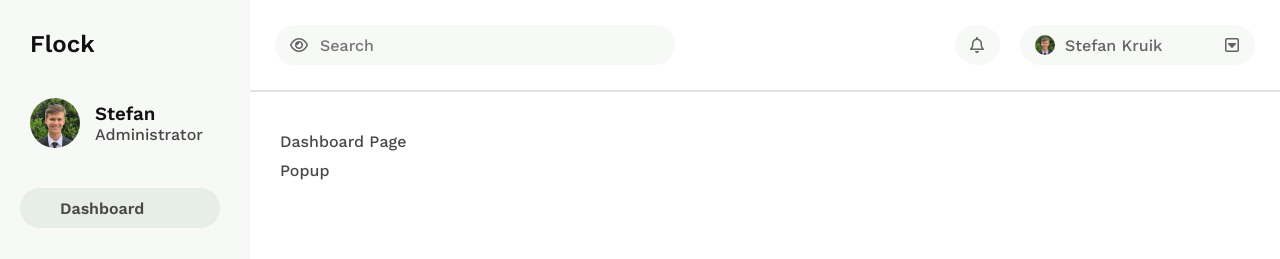
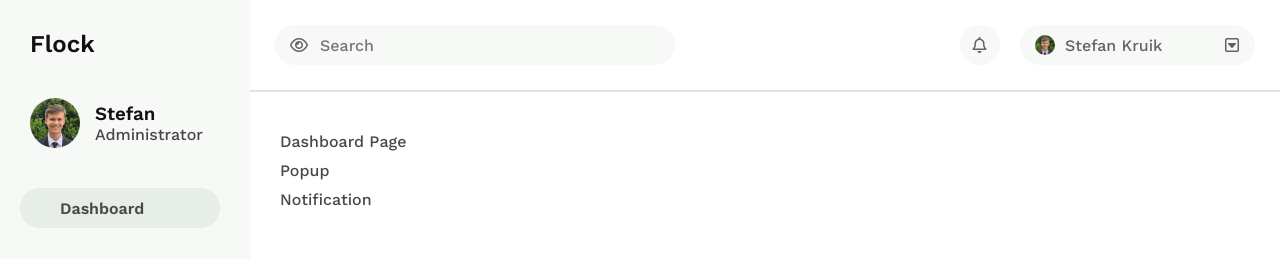
Before and after one commit to SVKruik-Organization/SK-Administrator, a Vue app in the folder frontend/: page /login in a window 1280 px wide. Both pictures are taken after a click on the button "Login Button". Shown: the top 259 px of the page. Built offline with nearby package versions, Linux system fonts and the light colour scheme; some icons are missing.

Commit message:
Searchbar Focus #9 & Notification System #2

```diff
--- a/frontend/src/components/NavBar.vue
+++ b/frontend/src/components/NavBar.vue
@@ -1,39 +1,61 @@
 <script lang="ts">
 import { defineComponent } from 'vue';
 import { useUserStore } from '@/stores/UserStore';
+import { useNotificationStore } from '@/stores/NotificationStore';
 import type { UserData } from '@/assets/customTypes';
+import NavbarNotificationItem from './NavbarNotificationItem.vue';
 
 export default defineComponent({
     name: "NavbarComponent",
     data() {
         return {
-            "dropdownIcon": null as unknown as HTMLElement,
-            "dropdownMenu": null as unknown as HTMLDivElement,
+            "userDropdownIcon": null as unknown as HTMLElement,
+            "userDropdownMenu": null as unknown as HTMLDivElement,
+            "notificationDropdownIcon": null as unknown as HTMLElement,
+            "notificationDropdownMenu": null as unknown as HTMLDivElement
         }
+    },
+    components: {
+        NavbarNotificationItem
     },
     setup() {
         return {
-            userStore: useUserStore()
+            userStore: useUserStore(),
+            notificationStore: useNotificationStore()
         }
     },
     methods: {
         /**
-         * Open or close the dropdown.
+         * Open or close the user dropdown.
          */
-        toggleDropdown(): void {
-            if (this.dropdownIcon && this.dropdownIcon.classList.contains("rotated")) {
-                this.closeDropdown();
+        toggleUserDropdown(): void {
+            if (this.userDropdownIcon && this.userDropdownIcon.classList.contains("rotated")) {
+                this.closeUserDropdown();
             } else {
-                if (this.dropdownIcon) this.dropdownIcon.classList.add("rotated");
-                if (this.dropdownMenu) this.dropdownMenu.classList.add("visible");
+                if (this.userDropdownIcon) this.userDropdownIcon.classList.add("rotated");
+                if (this.userDropdownMenu) this.userDropdownMenu.classList.add("visible");
             }
         },
         /**
-         * Closes the dropdown, regardless of current state.
+         * Open or close the notification dropdown.
          */
-        closeDropdown(): void {
-            if (this.dropdownIcon) this.dropdownIcon.classList.remove("rotated");
-            if (this.dropdownMenu) this.dropdownMenu.classList.remove("visible");
+        toggleNotificationDropdown(): void {
+            if (this.notificationDropdownMenu && this.notificationDropdownMenu.classList.contains("visible")) {
+                this.closeNotificationDropdown();
+            } else if (this.notificationDropdownMenu) this.notificationDropdownMenu.classList.add("visible");
+        },
+        /**
+         * Closes the user dropdown, regardless of current state.
+         */
+        closeUserDropdown(): void {
+            if (this.userDropdownIcon) this.userDropdownIcon.classList.remove("rotated");
+            if (this.userDropdownMenu) this.userDropdownMenu.classList.remove("visible");
+        },
+        /**
+         * Closes the notification dropdown, regardless of current state.
+         */
+        closeNotificationDropdown(): void {
+            if (this.notificationDropdownMenu) this.notificationDropdownMenu.classList.remove("visible");
         },
         /**
          * Clear store and redirect to homepage.
@@ -41,18 +63,29 @@ export default defineComponent({
         signOut() {
             this.userStore.setUser({} as UserData);
             this.$router.push("/");
+        },
+        /**
+         * Focus searchbar
+         */
+        focusSearchbar() {
+            (this.$refs["searchBar"] as HTMLInputElement).focus();
         }
     },
     mounted() {
         // Set Dropdown Components
-        this.dropdownIcon = this.$refs["dropdownIcon"] as HTMLElement;
-        this.dropdownMenu = this.$refs["dropdownMenu"] as HTMLDivElement;
+        this.userDropdownIcon = this.$refs["userDropdownIcon"] as HTMLElement;
+        this.userDropdownMenu = this.$refs["userDropdownMenu"] as HTMLDivElement;
+        this.notificationDropdownIcon = this.$refs["notificationDropdownIcon"] as HTMLElement;
+        this.notificationDropdownMenu = this.$refs["notificationDropdownMenu"] as HTMLDivElement;
 
         // Global Close Dropdown
         document.body.addEventListener("click", (event: MouseEvent): void => {
             const eventTarget: HTMLElement = event.target as HTMLElement;
             if (!eventTarget) return;
-            if (!eventTarget.classList.contains("click-item")) this.closeDropdown();
+            if (!eventTarget.classList.contains("click-item")) {
+                this.closeUserDropdown();
+                this.closeNotificationDropdown();
+            };
         });
     },
 });
@@ -61,29 +94,38 @@ export default defineComponent({
 <template>
     <nav>
         <div class="searchbar-container navbar-pill">
-            <!-- TODO: #9 -->
-            <i class="fa-regular fa-eye"></i>
+            <i class="fa-regular fa-eye" @click="focusSearchbar"></i>
             <!-- TODO: #6 <i class="fa-regular fa-magnifying-glass"></i> -->
-            <input placeholder="Search" type="text">
+            <input placeholder="Search" type="text" ref="searchBar">
         </div>
         <section class="nav-right">
-            <div class="notification-icon navbar-pill">
-                <i class="fa-regular fa-bell"></i>
-                <!-- TODO: #2 <i class="fa-regular fa-bell-ring"></i> -->
+            <div class="notification-pill-container">
+                <div class="navbar-pill notification-pill">
+                    <i ref="notificationDropdownIcon" class="fa-regular fa-bell"></i>
+                    <span class="click-item notification-user-item" @click="toggleNotificationDropdown()"></span>
+                    <!-- TODO: #2 <i class="fa-regular fa-bell-ring"></i> -->
+                </div>
+                <div ref="notificationDropdownMenu" class="notification-dropdown-menu shadow dropdown-menu">
+                    <NavbarNotificationItem v-for="notification in notificationStore.notifications"
+                        :id="notification.ticket" :ticket="notification.ticket" :type="notification.type"
+                        :message="notification.message" :read="notification.read" :source="notification.source"
+                        :date="notification.date">
+                    </NavbarNotificationItem>
+                </div>
             </div>
             <div class="user-pill-container">
                 <div class="navbar-pill user-pill">
                     <img :src="userStore.user.imageUrl" alt="Profile Picture">
                     <p>{{ userStore.user.firstName }} {{ userStore.user.lastName }}</p>
-                    <i ref="dropdownIcon" class="fa-regular fa-square-caret-down dropdown-icon"></i>
+                    <i ref="userDropdownIcon" class="fa-regular fa-square-caret-down user-dropdown-icon"></i>
                     <!-- TODO: #6 <i class="fa-regular fa-angle-down"></i> -->
-                    <span class="click-item" @click="toggleDropdown()"></span>
+                    <span class="click-item" @click="toggleUserDropdown()"></span>
                 </div>
-                <div ref="dropdownMenu" class="dropdown-menu shadow">
-                    <RouterLink class="dropdown-item" to="/">Home</RouterLink>
-                    <RouterLink class="dropdown-item" to="/preferences/support">Support</RouterLink>
+                <div ref="userDropdownMenu" class="user-dropdown-menu shadow dropdown-menu">
+                    <RouterLink class="user-dropdown-item" to="/">Home</RouterLink>
+                    <RouterLink class="user-dropdown-item" to="/preferences/support">Support</RouterLink>
                     <span class="splitter"></span>
-                    <button class="sign-out-button dropdown-item" type="button" @click="signOut()">
+                    <button class="sign-out-button user-dropdown-item" type="button" @click="signOut()">
                         <p>Sign Out</p>
                         <i class="fa-regular fa-arrow-right-from-bracket"></i>
                     </button>
@@ -128,6 +170,10 @@ nav {
     background-color: var(--color-fill-dark);
 }
 
+input {
+    width: 100%;
+}
+
 /* Left */
 .searchbar-container {
     gap: 15px;
@@ -147,6 +193,17 @@ nav {
     justify-content: center;
     border-radius: 50%;
     aspect-ratio: 1 / 1;
+}
+
+.notification-pill {
+    display: flex;
+    align-items: center;
+    justify-content: center;
+    border-radius: 50%;
+    position: relative;
+    height: 40px;
+    width: 40px;
+    padding: 0;
 }
 
 .user-pill {
@@ -180,13 +237,15 @@ img {
     z-index: 1;
 }
 
+.notification-user-item {
+    margin: 0;
+}
+
 .dropdown-menu {
     display: none;
     flex-direction: column;
     gap: 5px;
     position: absolute;
-    width: 150px;
-    right: 25px;
     height: fit-content;
     top: 80px;
     background-color: var(--color-fill);
@@ -197,6 +256,16 @@ img {
     padding: 5px;
 }
 
+.notification-dropdown-menu {
+    width: fit-content;
+    right: 280px;
+}
+
+.user-dropdown-menu {
+    width: 150px;
+    right: 25px;
+}
+
 .rotated {
     rotate: 180deg;
 }
@@ -205,13 +274,13 @@ img {
     display: flex;
 }
 
-.dropdown-item {
+.user-dropdown-item {
     box-sizing: border-box;
     padding: 5px;
     border-radius: var(--border-radius-low);
 }
 
-.dropdown-item:hover {
+.user-dropdown-item:hover {
     background-color: var(--color-fill-dark);
 }
 
--- /dev/null
+++ b/frontend/src/components/NavbarNotificationItem.vue
@@ -0,0 +1,42 @@
+<script lang="ts">
+import { defineComponent } from 'vue';
+
+export default defineComponent({
+    name: "NavbarNotificationItem",
+    props: {
+        "ticket": String,
+        "type": String,
+        "message": String,
+        "read": Boolean,
+        "source": String,
+        "date": Date
+    }
+});
+</script>
+
+<template>
+    <div class="notification-item">
+        <span :style="`background-color: var(--color-${type});`" class="type-indicator"></span>
+        <p>{{ message }}</p>
+    </div>
+</template>
+
+<style scoped>
+.notification-item {
+    display: flex;
+    align-items: center;
+    gap: 10px;
+    width: fit-content;
+    height: 30px;
+    border-top-right-radius: var(--border-radius-low);
+    border-bottom-right-radius: var(--border-radius-low);
+    min-width: 300px;
+}
+
+.type-indicator {
+    height: 100%;
+    width: 5px;
+    border-top-left-radius: var(--border-radius-low);
+    border-bottom-left-radius: var(--border-radius-low);
+}
+</style>
--- a/frontend/src/pages/DashboardPage.vue
+++ b/frontend/src/pages/DashboardPage.vue
@@ -1,22 +1,40 @@
 <script lang="ts">
-import type { PopupPayload } from '@/assets/customTypes';
-import { PopupTypes } from '@/assets/customTypes';
+import type { NotificationItem, PopupPayload } from '@/assets/customTypes';
+import { PromptTypes } from '@/assets/customTypes';
 import { defineComponent } from 'vue';
+import { useNotificationStore } from '@/stores/NotificationStore';
+import { createTicket } from '@/utils/ticket';
 
 export default defineComponent({
     name: "DashboardPage",
     emits: ["popup"],
+    setup() {
+        return {
+            notificationStore: useNotificationStore()
+        }
+    },
     methods: {
         /**
          * Temporary test function.
          */
         showPopupItem(): void {
             const payload: PopupPayload = {
-                "type": PopupTypes.success,
+                "type": PromptTypes.success,
                 "message": "This is a test message.",
                 "time": 60000
             }
             this.$emit("popup", payload);
+        },
+        showNotificationItem(): void {
+            const payload: NotificationItem = {
+                "ticket": createTicket(),
+                "type": PromptTypes.success,
+                "message": "This is a test notification.",
+                "read": false,
+                "source": "System",
+                "date": new Date()
+            }
+            this.notificationStore.newNotification(payload);
         }
     }
 });
@@ -26,6 +44,7 @@ export default defineComponent({
     <section>
         <p>Dashboard Page</p>
         <button type="button" @click="showPopupItem()">Popup</button>
+        <button type="button" @click="showNotificationItem()">Notification</button>
     </section>
 </template>
 
--- /dev/null
+++ b/frontend/src/stores/NotificationStore.ts
@@ -0,0 +1,16 @@
+import type { NotificationItem } from "@/assets/customTypes";
+import { defineStore } from "pinia";
+import { useStorage } from "@vueuse/core";
+
+export const useNotificationStore = defineStore("NotificationStore", {
+    state: () => {
+        return {
+            notifications: useStorage('notification', [] as Array<NotificationItem>)
+        }
+    },
+    actions: {
+        newNotification(notification: NotificationItem): void {
+            this.notifications.push(notification);
+        }
+    }
+});
--- a/frontend/src/views/PanelView.vue
+++ b/frontend/src/views/PanelView.vue
@@ -1,7 +1,7 @@
 <script lang="ts">
 import { defineComponent } from 'vue';
 import NotificationContainer from '@/components/NotificationContainer.vue';
-import NavBarComponent from '../components/NavBar.vue';
+import NavbarComponent from '../components/Navbar.vue';
 import SideBarComponent from '../components/SideBar.vue';
 import { createTicket } from '@/utils/ticket';
 import type { PopupItem, PopupPayload } from '@/assets/customTypes';
@@ -43,7 +43,7 @@ export default defineComponent({
     },
     components: {
         NotificationContainer,
-        NavBarComponent,
+        NavbarComponent,
         SideBarComponent
     },
     data() {
@@ -58,10 +58,10 @@ export default defineComponent({
 <template>
     <main>
         <NotificationContainer v-if="!popUpForbidden.includes($route.path)" ref="notificationPopup"
-                               :pendingPopups="pendingPopups"></NotificationContainer>
+            :pendingPopups="pendingPopups"></NotificationContainer>
         <SideBarComponent></SideBarComponent>
         <section class="content-container">
-            <NavBarComponent></NavBarComponent>
+            <NavbarComponent></NavbarComponent>
             <RouterView class="content-view" @popup="popup"></RouterView>
         </section>
     </main>
```
Also changed, not shown: frontend/src/App.vue (+1 -7 lines), frontend/src/assets/customTypes.ts (+13 -3 lines).
